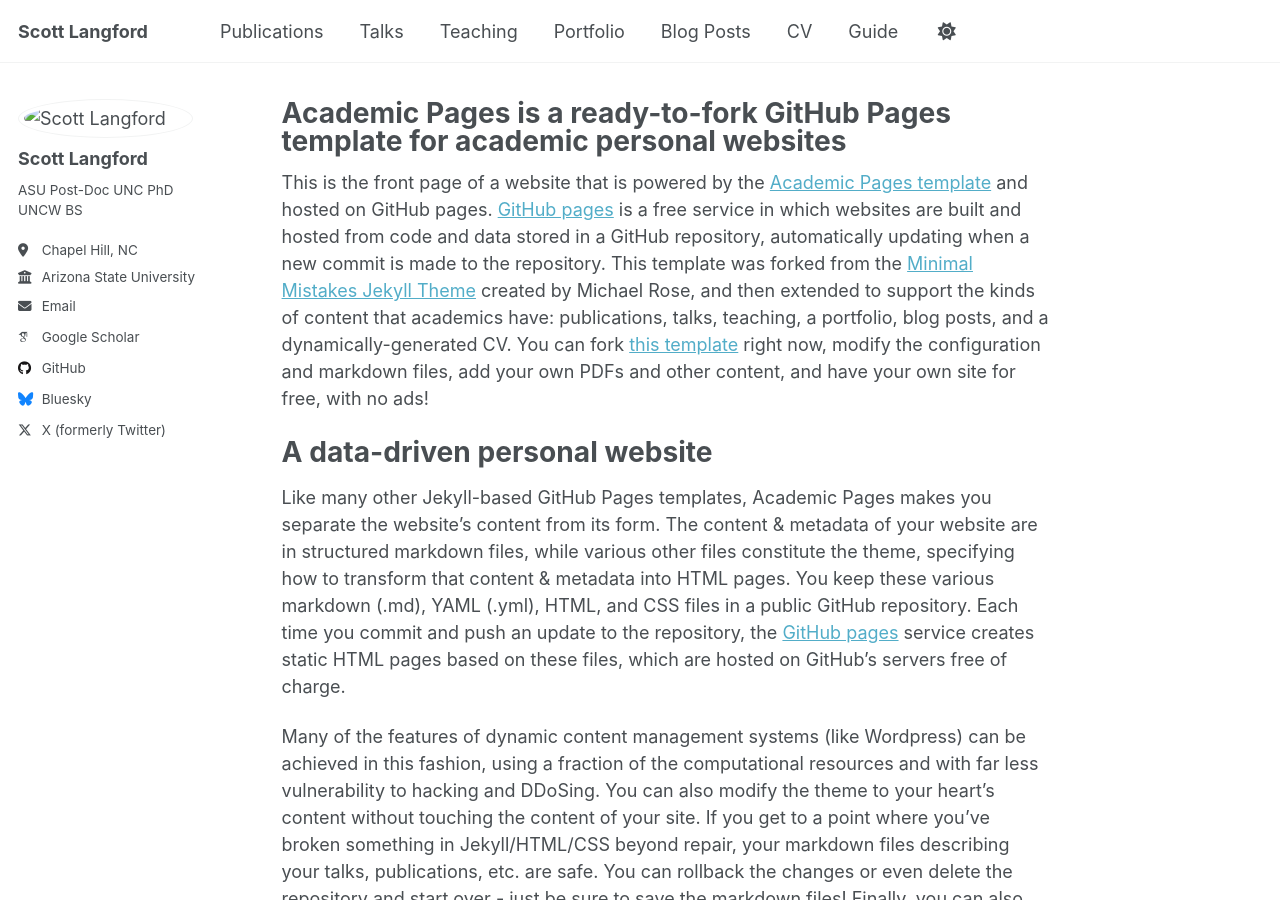
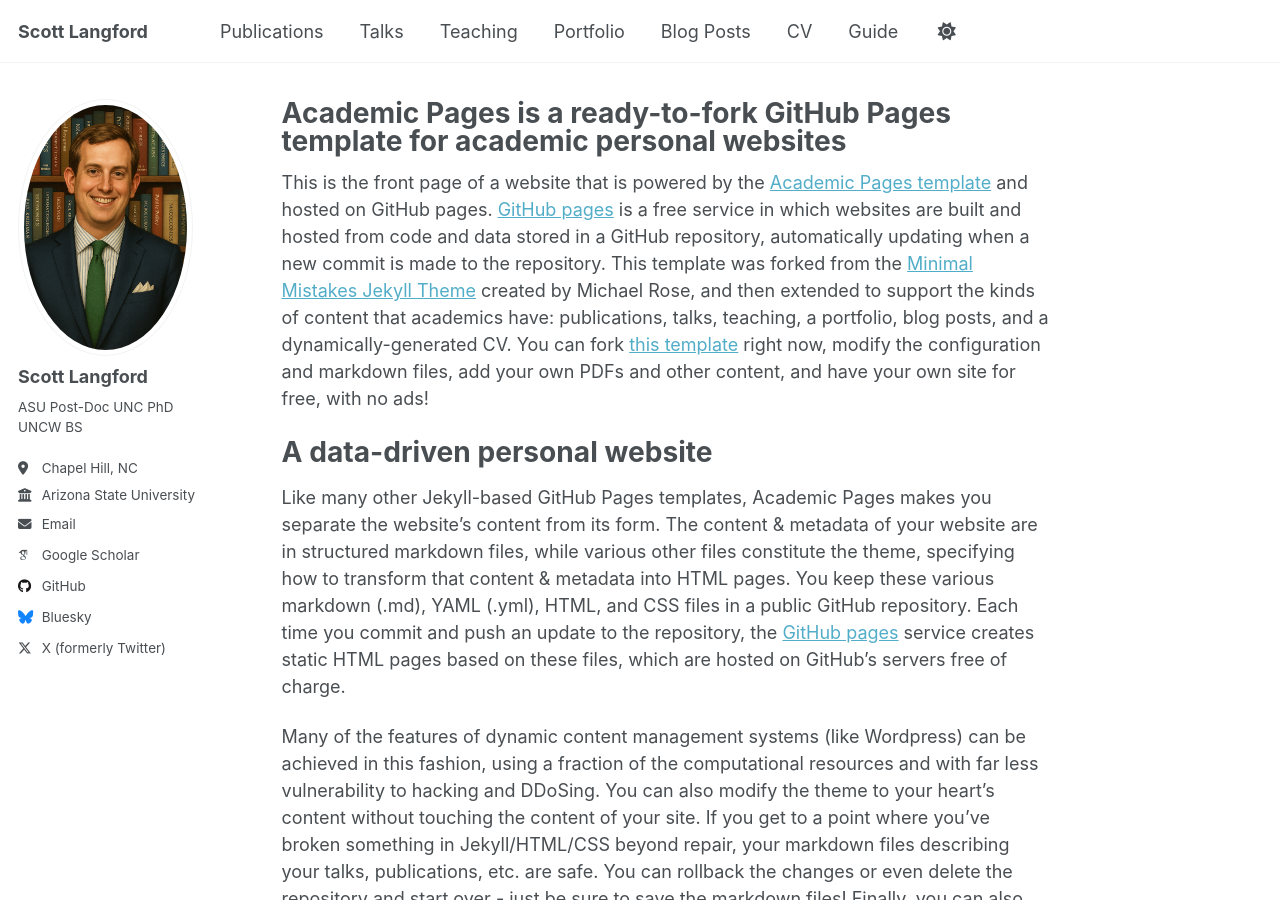
Before and after one commit to scottlangford2/scott_langford, a Jekyll site: the page built from _pages/about.md, in a window 1280 px wide and 900 px high. Built offline with Jekyll 4.4.1, drawn with Linux system fonts in a browser that asks for light colours; some web fonts are replaced.

Commit message:
Update _config.yml

```diff
--- a/_config.yml
+++ b/_config.yml
@@ -22,7 +22,7 @@
 #               Additional customization can be done by editing /_includes/author-profile.html
 author:
   # Biographic information
-  avatar           : "images/ChatGPT_Portrait.png"
+  avatar           : "ChatGPT_Portrait.png"
   name             : "Scott Langford"
   pronouns         : # example: "she/her"
   bio              : "ASU Post-Doc UNC PhD UNCW BS"
```
